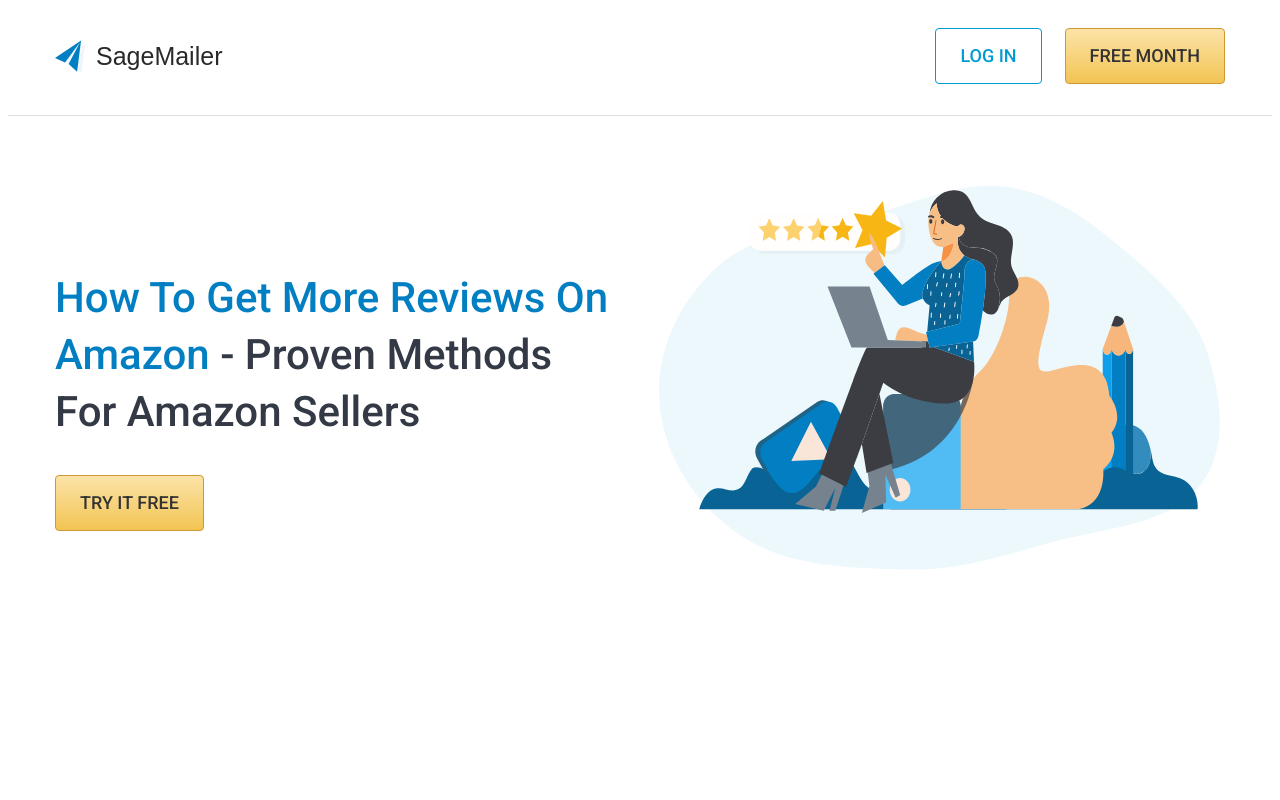
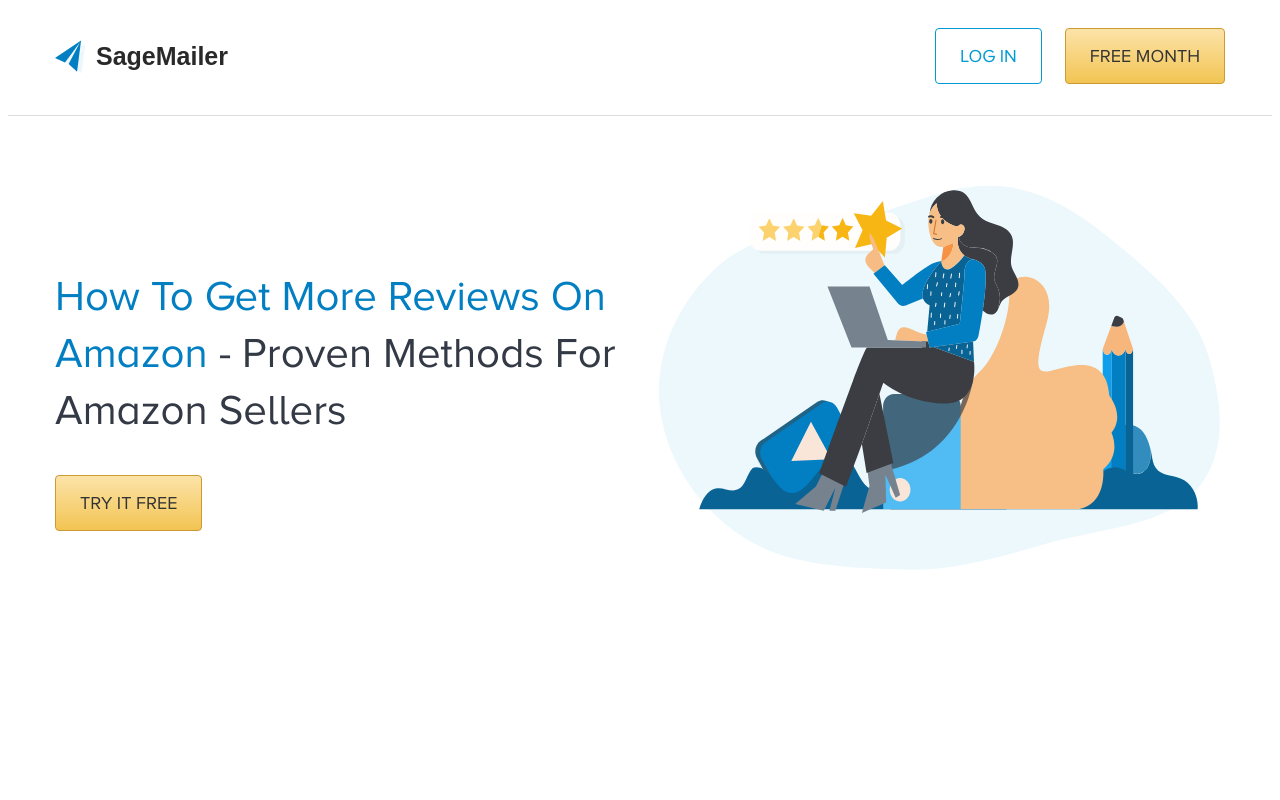
Before and after one commit to AegisVP/Sage-806, a plain HTML site: page index.html in a window 1280 px wide. Shown: the top 800 px of the page. Drawn offline with Linux system fonts and the light colour scheme.

Commit message:
font fix

```diff
--- /dev/null
+++ b/font/pna.css
@@ -0,0 +1,22 @@
+@font-face {
+    font-family: 'Proxima Nova Alt';
+    src: url('../font/pna-bold.otf');
+    font-weight: 700;
+    font-style: normal;
+}
+
+
+@font-face {
+    font-family: 'Proxima Nova Alt';
+    src: url('../font/pna-reg.otf');
+    font-weight: 600;
+    font-style: normal;
+}
+
+
+@font-face {
+    font-family: 'Proxima Nova Alt';
+    src: url('../font/pna-light.otf');
+    font-weight: 400;
+    font-style: normal;
+}
--- a/index.html
+++ b/index.html
@@ -6,9 +6,13 @@
     <meta http-equiv="X-UA-Compatible" content="IE=edge" />
     <meta name="viewport" content="width=device-width, initial-scale=1.0" />
 
+    <!--
     <link rel="preconnect" href="https://fonts.googleapis.com" />
     <link rel="preconnect" href="https://fonts.gstatic.com" crossorigin />
     <link rel="stylesheet" href="https://fonts.googleapis.com/css2?family=Roboto:wght@400;500;700&display=swap" />
+    -->
+
+    <link rel="stylesheet" href="./font/pna.css">
 
     <title>Sage 806</title>
 
--- a/sass/_common.scss
+++ b/sass/_common.scss
@@ -27,7 +27,7 @@ html {
 }
 
 body {
-  font-family: 'Roboto', sans-serif;
+  font-family: 'Proxima Nova Alt', sans-serif;
   font-size: 18px;
   line-height: 32px;
   color: $color-text-default;
@@ -56,7 +56,6 @@ body {
 
 .section__subheader {
   margin: 0;
-  // font-weight: 400;
   font-size: 24px;
   line-height: 32px;
 }
@@ -74,7 +73,8 @@ body {
   margin: 0;
   padding: 16px 24px;
 
-  font-weight: 500;
+  font-family: 'Proxima Nova Alt', sans-serif;
+  font-weight: 600;
   line-height: 22px;
   text-decoration: none;
   text-transform: uppercase;
--- a/sass/main.scss
+++ b/sass/main.scss
@@ -8,7 +8,7 @@
   align-items: center;
 
   font-family: 'Arial', sans-serif;
-  font-weight: 700px;
+  font-weight: 700;
   font-size: 25px;
   line-height: 40px;
   color: $color-logo;
@@ -60,7 +60,7 @@
 .hero__header-text {
   font-size: 42px;
   line-height: 1.36;
-  font-weight: 500;
+  font-weight: 600;
   color: $color-text-default;
 
   &--blue {
@@ -294,7 +294,7 @@
 .prices__title {
   margin: 0;
   padding: 0;
-  font-weight: 500;
+  font-weight: 600;
   font-size: 42px;
   line-height: 57px;
   text-transform: uppercase;
```
Also changed, not shown: css/main.css, css/main.min.css, font/pna-bold.otf (added), font/pna-light.otf (added), font/pna-reg.otf (added), 3 other files.
